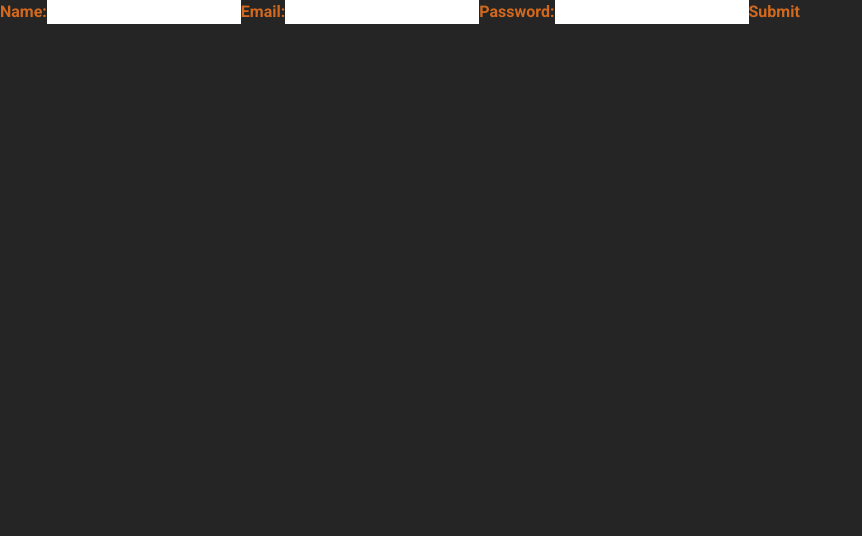
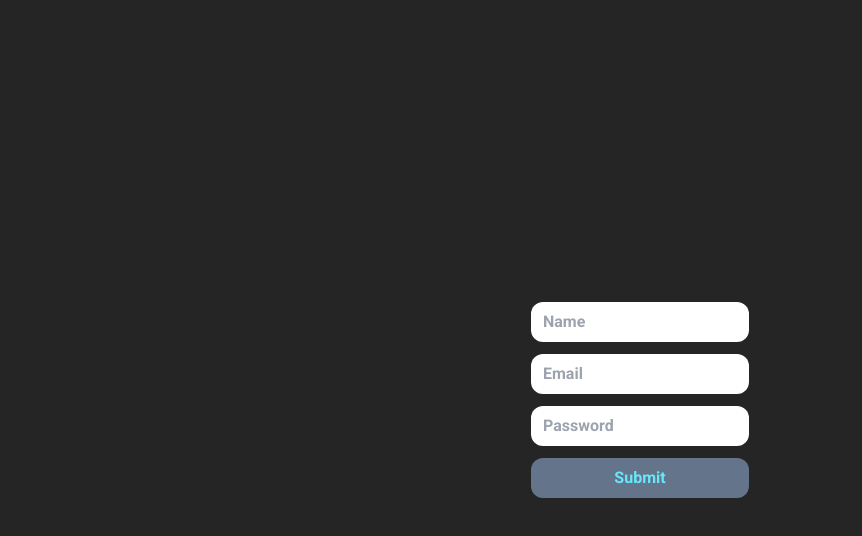
Before and after one commit to Hruchman-Ruslan/space-fronted, a Next.js app: page /auth in a window 1280 px wide. Shown: the top 536 px of the page, without its empty margins (0-862 px from the left). Built offline with nearby package versions, Linux system fonts and the light colour scheme.

Commit message:
feat: form input button

```diff
--- a/src/app/auth/page.tsx
+++ b/src/app/auth/page.tsx
@@ -1,6 +1,10 @@
 "use client";
 
 import React, { useState } from "react";
+
+import Form from "../components/form";
+import Input from "../components/input";
+import Button from "../components/button";
 
 export interface PageProps {}
 
@@ -33,7 +37,12 @@ export default function Page({}: PageProps) {
         body: JSON.stringify({ name, email, password }),
       });
 
-      console.log(response, "Authentication successful");
+      const data = await response.json();
+      console.log(data, "Authentication successful");
+
+      setName("");
+      setEmail("");
+      setPassword("");
     } catch (error) {
       console.error("Network error:", error);
     }
@@ -41,31 +50,28 @@ export default function Page({}: PageProps) {
 
   return (
     <section>
-      <form onSubmit={handleSubmit}>
-        <label>
-          Name:
-          <input type="text" name="name" onChange={onChangeName} value={name} />
-        </label>
-        <label>
-          Email:
-          <input
-            type="text"
-            name="email"
-            value={email}
-            onChange={onChangeEmail}
-          />
-        </label>
-        <label>
-          Password:
-          <input
-            type="password"
-            name="password"
-            value={password}
-            onChange={onChangePassword}
-          />
-        </label>
-        <button type="submit">Submit</button>
-      </form>
+      <Form onSubmit={handleSubmit}>
+        <Input
+          id="name"
+          onChange={onChangeName}
+          value={name}
+          placeholder="Name"
+        ></Input>
+        <Input
+          id="email"
+          onChange={onChangeEmail}
+          value={email}
+          placeholder="Email"
+        ></Input>
+        <Input
+          id="password"
+          type="password"
+          onChange={onChangePassword}
+          value={password}
+          placeholder="Password"
+        ></Input>
+        <Button type="submit">Submit</Button>
+      </Form>
     </section>
   );
 }
--- /dev/null
+++ b/src/app/components/button.tsx
@@ -0,0 +1,20 @@
+import React, { ButtonHTMLAttributes, ReactNode } from "react";
+
+export interface ButtonProps extends ButtonHTMLAttributes<HTMLButtonElement> {
+  children: ReactNode;
+  onclick?: () => void;
+}
+
+export default function Button({ onclick, children, ...rest }: ButtonProps) {
+  return (
+    <>
+      <button
+        onClick={onclick}
+        {...rest}
+        className="bg-slate-500 text-cyan-300 py-2 rounded-xl"
+      >
+        {children}
+      </button>
+    </>
+  );
+}
--- /dev/null
+++ b/src/app/components/form.tsx
@@ -0,0 +1,15 @@
+import React, { FormHTMLAttributes, ReactNode } from "react";
+
+export interface FormProps extends FormHTMLAttributes<HTMLFormElement> {
+  children: ReactNode;
+}
+
+export default function Form({ children, ...rest }: FormProps) {
+  return (
+    <>
+      <form autoComplete="off" {...rest} className="flex flex-col gap-3">
+        {children}
+      </form>
+    </>
+  );
+}
--- /dev/null
+++ b/src/app/components/input.tsx
@@ -0,0 +1,17 @@
+import React, { InputHTMLAttributes, ReactNode } from "react";
+
+export interface InputProps extends InputHTMLAttributes<HTMLInputElement> {
+  id: string;
+  children?: ReactNode;
+}
+
+export default function Input({ id, children, ...rest }: InputProps) {
+  return (
+    <>
+      <label htmlFor={id}>
+        {children}
+        <input type="text" id={id} {...rest} className="px-3 py-2 rounded-xl" />
+      </label>
+    </>
+  );
+}
--- a/src/app/globals.css
+++ b/src/app/globals.css
@@ -11,4 +11,10 @@
 body {
   background-color: #000000da;
   color: chocolate;
+
+  display: flex;
+  place-items: center;
+  justify-content: center;
+  min-width: 320px;
+  min-height: 100vh;
 }
--- a/tailwind.config.ts
+++ b/tailwind.config.ts
@@ -6,15 +6,7 @@ const config: Config = {
     "./src/components/**/*.{js,ts,jsx,tsx,mdx}",
     "./src/app/**/*.{js,ts,jsx,tsx,mdx}",
   ],
-  theme: {
-    extend: {
-      backgroundImage: {
-        "gradient-radial": "radial-gradient(var(--tw-gradient-stops))",
-        "gradient-conic":
-          "conic-gradient(from 180deg at 50% 50%, var(--tw-gradient-stops))",
-      },
-    },
-  },
+  theme: {},
   plugins: [],
 };
 export default config;
```
